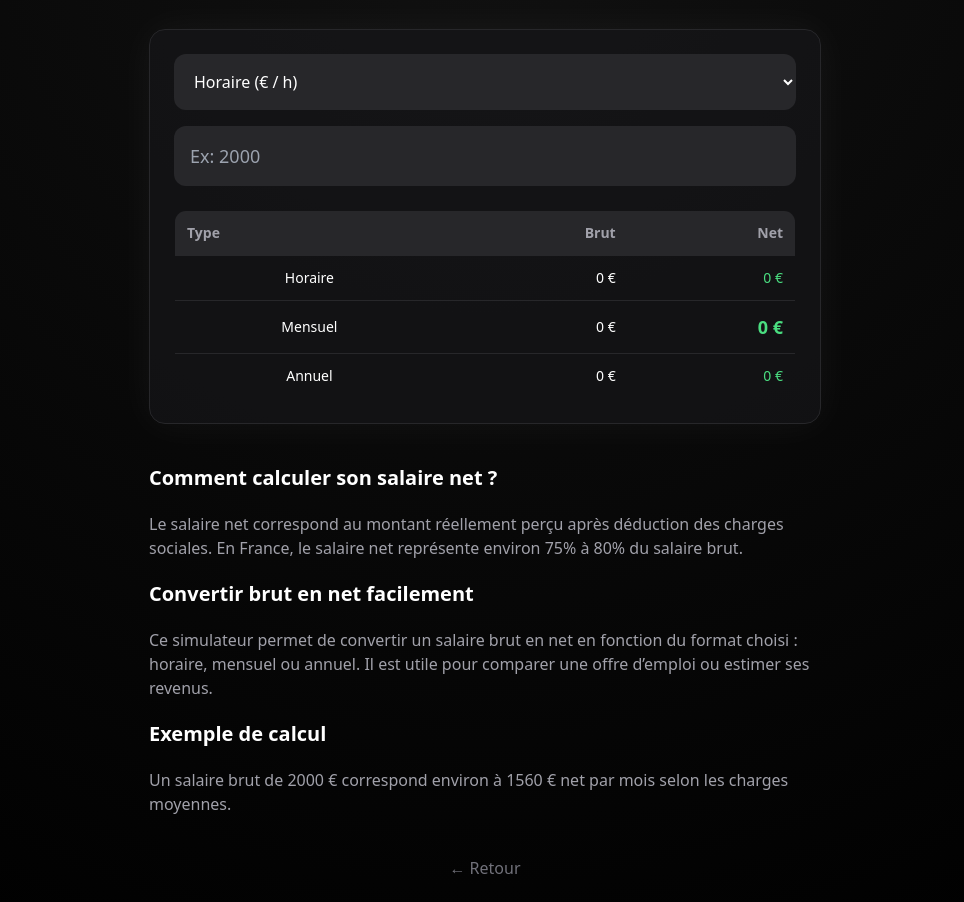
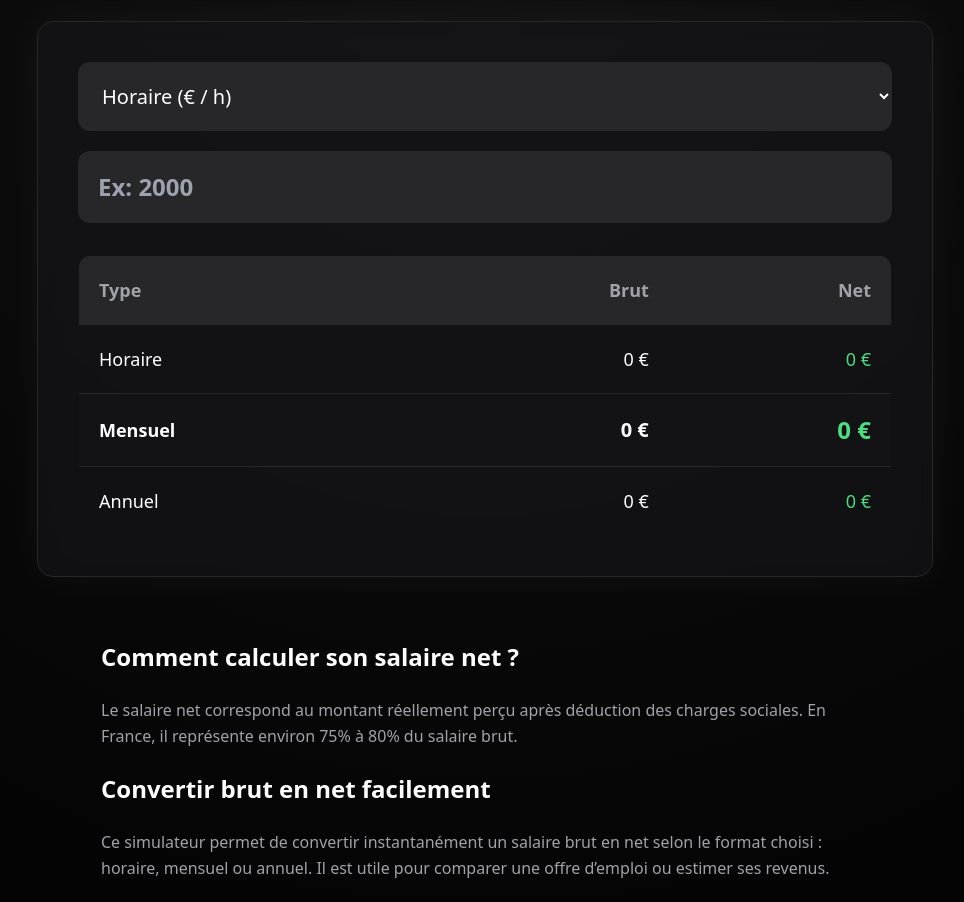
Before and after one commit to nicolasberry1006-dev/zentools, a plain HTML site: page salaire-net.html in a window 1280 px wide. Shown: the part 115-1017 px from the top of the page, without its empty margins (155-1119 px from the left). Drawn offline with nearby package versions, Linux system fonts and the light colour scheme.

Commit message:
Update salaire-net.html

```diff
--- a/salaire-net.html
+++ b/salaire-net.html
@@ -15,65 +15,79 @@ gtag('config', 'G-1BLNZ7G598');
 <meta charset="UTF-8">
 <meta name="viewport" content="width=device-width, initial-scale=1.0">
 
-<title>Calcul salaire net brut (heure, mois, année) - gratuit</title>
-<meta name="description" content="Calculez votre salaire net à partir du brut en ligne. Conversion horaire, mensuelle et annuelle simple et rapide.">
+<title>Calcul salaire net brut (heure, mois, année)</title>
+<meta name="description" content="Calculez votre salaire net à partir du brut facilement. Conversion horaire, mensuelle et annuelle.">
 
 <script src="https://cdn.tailwindcss.com"></script>
 
 <style>
-body { background: radial-gradient(circle at top, #111 0%, #000 100%); }
-.glow { box-shadow: 0 0 40px rgba(255,255,255,0.05); }
+body {
+  background: radial-gradient(circle at top, #111 0%, #000 100%);
+}
+.glow {
+  box-shadow: 0 0 40px rgba(255,255,255,0.05);
+}
 </style>
 
 </head>
 
-<body class="text-white flex justify-center px-4">
+<body class="text-white flex flex-col min-h-screen">
 
-<div class="w-full max-w-2xl text-center py-10">
+<!-- CONTENU -->
+<main class="flex-grow flex items-center justify-center px-4">
 
-<h1 class="text-4xl font-bold mb-2">Calcul salaire net</h1>
-<p class="text-zinc-400 mb-8">Convertissez votre salaire brut en net instantanément</p>
+<div class="w-full max-w-4xl">
 
-<!-- OUTIL -->
-<div class="bg-zinc-900/60 p-6 rounded-2xl glow border border-zinc-800">
+<!-- HEADER -->
+<div class="text-center mb-12">
+<h1 class="text-5xl font-bold mb-3">Calcul salaire net</h1>
+<p class="text-zinc-400 text-lg">
+Convertissez votre salaire brut en net instantanément
+</p>
+</div>
 
-<select id="mode" class="w-full p-4 mb-4 bg-zinc-800 rounded-xl">
+<!-- CARD -->
+<div class="bg-zinc-900/60 backdrop-blur p-10 rounded-2xl glow border border-zinc-800">
+
+<!-- INPUTS -->
+<select id="mode" class="w-full p-5 mb-5 bg-zinc-800 rounded-xl text-xl">
 <option value="hour">Horaire (€ / h)</option>
 <option value="month">Mensuel (€ / mois)</option>
 <option value="year">Annuel (€ / an)</option>
 </select>
 
 <input id="input" type="number" placeholder="Ex: 2000"
-class="w-full p-4 mb-6 bg-zinc-800 rounded-xl text-lg"/>
+class="w-full p-5 mb-8 bg-zinc-800 rounded-xl text-2xl font-semibold"/>
 
-<table class="w-full text-sm border border-zinc-800 rounded-xl overflow-hidden">
+<!-- TABLEAU -->
+<table class="w-full text-lg border border-zinc-800 rounded-xl overflow-hidden">
 
 <thead class="bg-zinc-800 text-zinc-400">
 <tr>
-<th class="p-3 text-left">Type</th>
-<th class="p-3 text-right">Brut</th>
-<th class="p-3 text-right">Net</th>
+<th class="p-5 text-left">Type</th>
+<th class="p-5 text-right">Brut</th>
+<th class="p-5 text-right">Net</th>
 </tr>
 </thead>
 
 <tbody>
 
 <tr class="border-t border-zinc-800">
-<td class="p-3">Horaire</td>
-<td class="p-3 text-right" id="hB">0 €</td>
-<td class="p-3 text-right text-green-400" id="hN">0 €</td>
+<td class="p-5">Horaire</td>
+<td class="p-5 text-right" id="hB">0 €</td>
+<td class="p-5 text-right text-green-400" id="hN">0 €</td>
+</tr>
+
+<tr class="border-t border-zinc-800 bg-zinc-900/40">
+<td class="p-5 font-semibold">Mensuel</td>
+<td class="p-5 text-right font-semibold text-xl" id="mB">0 €</td>
+<td class="p-5 text-right text-green-400 font-bold text-2xl" id="mN">0 €</td>
 </tr>
 
 <tr class="border-t border-zinc-800">
-<td class="p-3">Mensuel</td>
-<td class="p-3 text-right" id="mB">0 €</td>
-<td class="p-3 text-right text-green-400 font-bold text-lg" id="mN">0 €</td>
-</tr>
-
-<tr class="border-t border-zinc-800">
-<td class="p-3">Annuel</td>
-<td class="p-3 text-right" id="yB">0 €</td>
-<td class="p-3 text-right text-green-400" id="yN">0 €</td>
+<td class="p-5">Annuel</td>
+<td class="p-5 text-right" id="yB">0 €</td>
+<td class="p-5 text-right text-green-400" id="yN">0 €</td>
 </tr>
 
 </tbody>
@@ -82,30 +96,42 @@ class="w-full p-4 mb-6 bg-zinc-800 rounded-xl text-lg"/>
 </div>
 
 <!-- SEO CONTENT -->
-<div class="mt-10 text-left text-zinc-400 space-y-5">
+<div class="mt-16 text-zinc-400 space-y-6 text-base leading-relaxed max-w-3xl mx-auto">
 
-<h2 class="text-white text-xl font-semibold">Comment calculer son salaire net ?</h2>
+<h2 class="text-white text-2xl font-semibold">Comment calculer son salaire net ?</h2>
 <p>
 Le salaire net correspond au montant réellement perçu après déduction des charges sociales.
-En France, le salaire net représente environ 75% à 80% du salaire brut.
+En France, il représente environ 75% à 80% du salaire brut.
 </p>
 
-<h2 class="text-white text-xl font-semibold">Convertir brut en net facilement</h2>
+<h2 class="text-white text-2xl font-semibold">Convertir brut en net facilement</h2>
 <p>
-Ce simulateur permet de convertir un salaire brut en net en fonction du format choisi : horaire, mensuel ou annuel.
+Ce simulateur permet de convertir instantanément un salaire brut en net selon le format choisi : horaire, mensuel ou annuel.
 Il est utile pour comparer une offre d’emploi ou estimer ses revenus.
 </p>
 
-<h2 class="text-white text-xl font-semibold">Exemple de calcul</h2>
+<h2 class="text-white text-2xl font-semibold">Exemple</h2>
 <p>
 Un salaire brut de 2000 € correspond environ à 1560 € net par mois selon les charges moyennes.
 </p>
 
 </div>
 
-<a href="/" class="block mt-10 text-zinc-500 hover:text-white">← Retour</a>
+<!-- RETOUR -->
+<div class="text-center mt-12">
+<a href="/" class="text-zinc-500 hover:text-white transition text-lg">
+← Retour
+</a>
+</div>
 
 </div>
+
+</main>
+
+<!-- FOOTER -->
+<footer class="text-center text-zinc-500 text-sm py-6 border-t border-zinc-900">
+ZenTools © 2026 • Outils simples et rapides
+</footer>
 
 <script>
 const i=document.getElementById("input");
@@ -134,7 +160,7 @@ function calc(){
 
  if(m.value==="hour"){hb=v;mb=v*H;yb=mb*12;}
  if(m.value==="month"){mb=v;hb=v/H;yb=v*12;}
- if(m.value==="year"){yb=v;mb=v/12;hb=mb/H;}
+ if(m.value==="year"){yb=v;mb=yb/12;hb=mb/H;}
 
  hB.textContent=hb.toFixed(2)+" €";
  mB.textContent=mb.toFixed(0)+" €";
```
